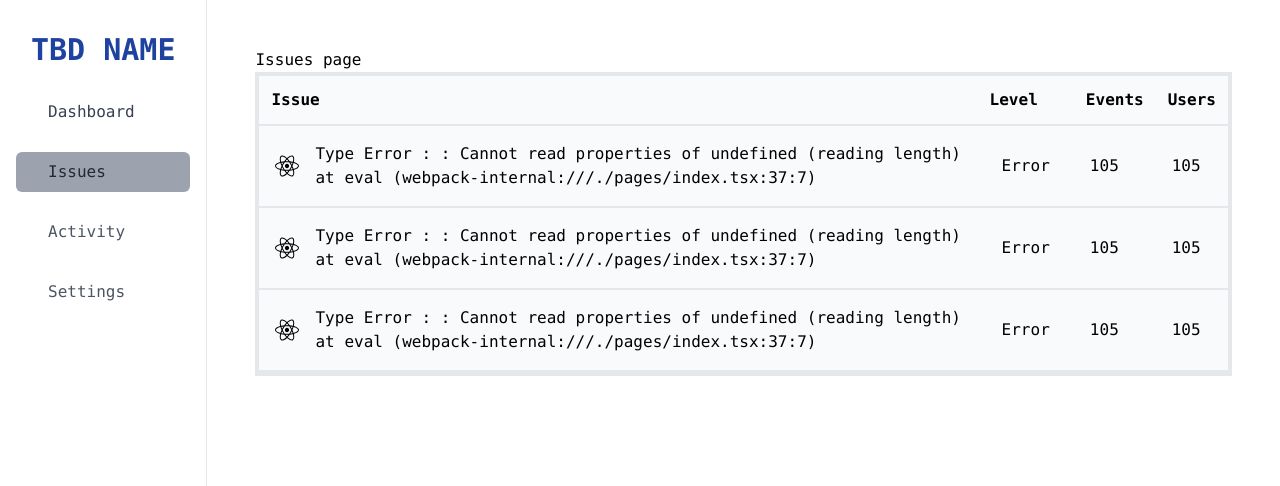
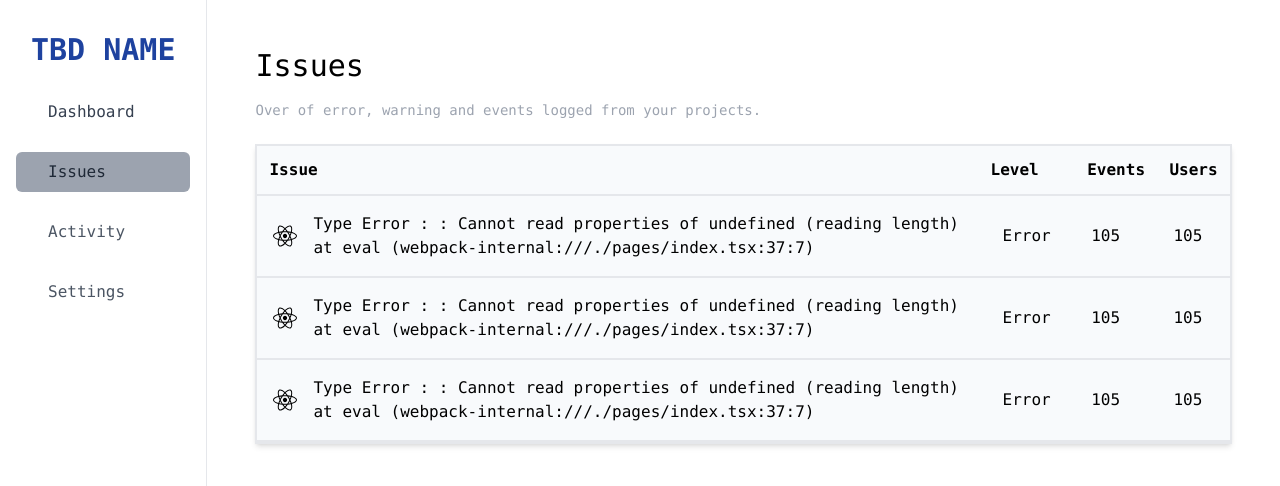
Before and after one commit to alex-jin45/nextjs-ticket-management, a Next.js app: page /dashboard/issues in a window 1280 px wide. Shown: the top 486 px of the page. Built offline with nearby package versions, Linux system fonts and the light colour scheme.

Commit message:
adding extra styling

```diff
--- a/components/IssuesTable/IssuesTable.js
+++ b/components/IssuesTable/IssuesTable.js
@@ -33,7 +33,7 @@ const TABLE_DATA = [
 const IssuesTable = ({}) => {
   return (
     <>
-      <div className=" border-4 bg-slate-50">
+      <div className=" shadow-md border-2 bg-slate-50 mt-6">
         <table className="w-full">
           <thead>
             <tr className="border-b-2">
--- a/components/IssuesTable/TableRow.js
+++ b/components/IssuesTable/TableRow.js
@@ -10,7 +10,7 @@ const TableRow = ({
 }) => {
   return (
     <>
-      <tr className="border-b-2">
+      <tr className="border-b-2 hover:bg-slate-400">
         <td className="flex  items-center p-4">
           <FaReact className="mr-4 text-2xl" />
           <div>
--- a/components/Navigation/Navigation.js
+++ b/components/Navigation/Navigation.js
@@ -19,7 +19,7 @@ const Navigation = ({ children }) => {
               <ul>
                 <li>
                   <Link
-                    className={`flex items-center px-4 py-2 text-gray-700 active:bg-gray-400 rounded-md ${
+                    className={`flex items-center px-4 py-2 text-gray-700  rounded-md ${
                       router.pathname === "/dashboard" ? "bg-gray-400" : null
                     }`}
                     href="/dashboard"
--- a/pages/dashboard/index.js
+++ b/pages/dashboard/index.js
@@ -33,7 +33,7 @@ const DashboardPage = () => {
     <>
       <div>
         {/* maybe put into own component */}
-        <h1 className="text-2xl mb-4">Projects</h1>
+        <h1 className="text-3xl mb-4">Projects</h1>
         <span className="text-sm text-gray-400">
           Overview of your projects sorted by total issues.
         </span>
--- a/pages/dashboard/issues/index.js
+++ b/pages/dashboard/issues/index.js
@@ -4,7 +4,10 @@ const IssuesPage = ({}) => {
   return (
     <>
       <div>
-        <h1>Issues page</h1>
+        <h1 className="text-3xl mb-4">Issues</h1>
+        <p className=" text-sm text-gray-400">
+          Over of error, warning and events logged from your projects.
+        </p>
         <IssuesTable />
       </div>
     </>
```
